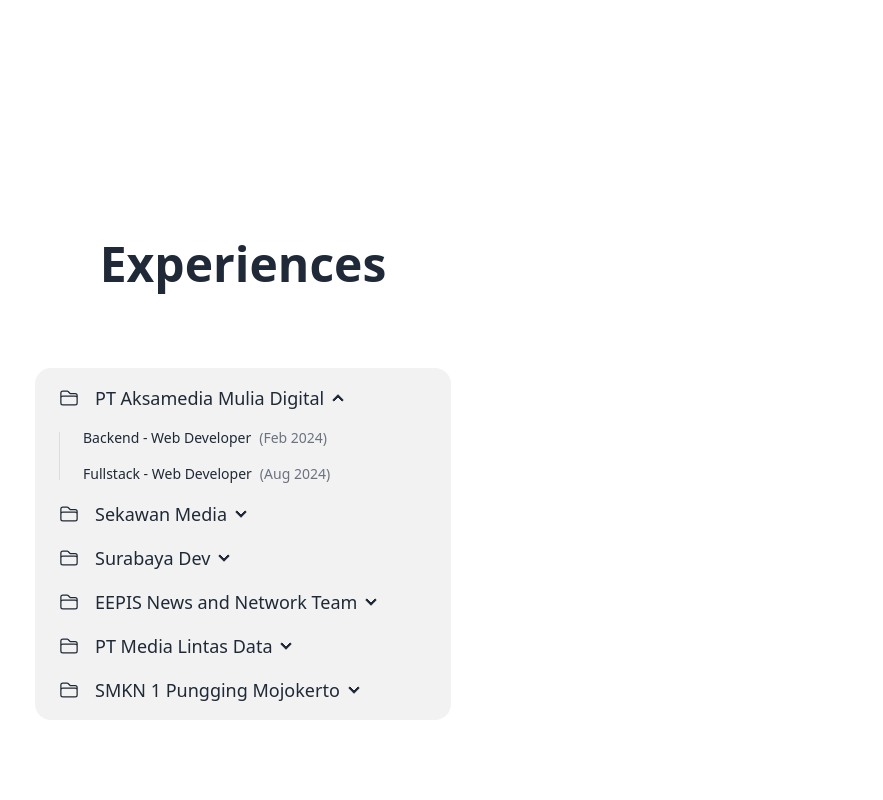
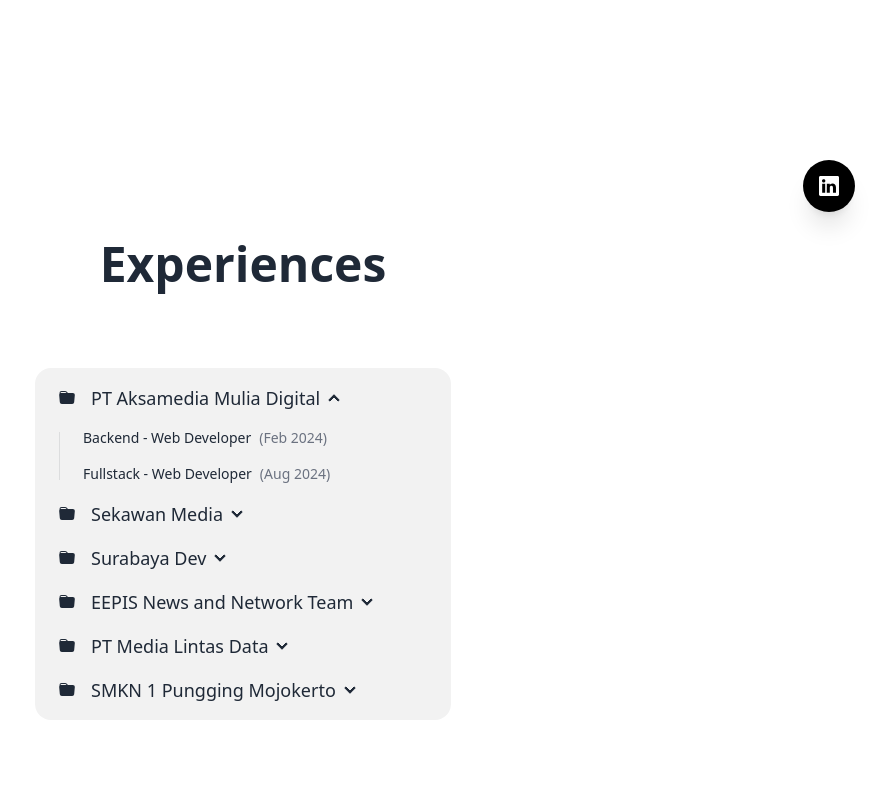
Before and after one commit to ktyudha/cv-ktyudha, a React (Vite) app: page / in a window 1280 px wide. Shown: the part 560-1360 px from the top of the page, without its empty margins (397-1280 px from the left). Built offline with nearby package versions, Linux system fonts and the light colour scheme.

Commit message:
update floating button

```diff
--- /dev/null
+++ b/src/layouts/LandingLayout/LandingBottombar/bottombar.constant.ts
@@ -0,0 +1,19 @@
+const navbarMenus = [
+  {
+    name: "Experience",
+    isDropdown: false,
+    url: "/faq",
+  },
+  {
+    name: "Home",
+    isDropdown: false,
+    url: "/",
+  },
+  {
+    name: "Portofolio",
+    isDropdown: false,
+    url: "/regulasi",
+  },
+];
+
+export default navbarMenus;
--- /dev/null
+++ b/src/layouts/LandingLayout/LandingBottombar/index.tsx
@@ -0,0 +1,65 @@
+import { FunctionComponent } from "react";
+// import { useNavigate } from "react-router-dom";
+// import { NavLink } from "react-router-dom";
+
+const LandingBottombar: FunctionComponent = () => {
+  // const navigate = useNavigate();
+
+  return (
+    <div className="btm-nav md:hidden">
+      <button className="active">
+        <svg
+          xmlns="http://www.w3.org/2000/svg"
+          className="h-5 w-5"
+          fill="none"
+          viewBox="0 0 24 24"
+          stroke="currentColor"
+        >
+          <path
+            strokeLinecap="round"
+            strokeLinejoin="round"
+            strokeWidth="2"
+            d="M3 12l2-2m0 0l7-7 7 7M5 10v10a1 1 0 001 1h3m10-11l2 2m-2-2v10a1 1 0 01-1 1h-3m-6 0a1 1 0 001-1v-4a1 1 0 011-1h2a1 1 0 011 1v4a1 1 0 001 1m-6 0h6"
+          />
+        </svg>
+        <span className="btm-nav-label">Home</span>
+      </button>
+      <button>
+        <svg
+          xmlns="http://www.w3.org/2000/svg"
+          className="h-5 w-5"
+          fill="none"
+          viewBox="0 0 24 24"
+          stroke="currentColor"
+        >
+          <path
+            strokeLinecap="round"
+            strokeLinejoin="round"
+            strokeWidth="2"
+            d="M13 16h-1v-4h-1m1-4h.01M21 12a9 9 0 11-18 0 9 9 0 0118 0z"
+          />
+        </svg>
+        <span className="btm-nav-label">Warnings</span>
+      </button>
+      <button>
+        <svg
+          xmlns="http://www.w3.org/2000/svg"
+          className="h-5 w-5"
+          fill="none"
+          viewBox="0 0 24 24"
+          stroke="currentColor"
+        >
+          <path
+            strokeLinecap="round"
+            strokeLinejoin="round"
+            strokeWidth="2"
+            d="M9 19v-6a2 2 0 00-2-2H5a2 2 0 00-2 2v6a2 2 0 002 2h2a2 2 0 002-2zm0 0V9a2 2 0 012-2h2a2 2 0 012 2v10m-6 0a2 2 0 002 2h2a2 2 0 002-2m0 0V5a2 2 0 012-2h2a2 2 0 012 2v14a2 2 0 01-2 2h-2a2 2 0 01-2-2z"
+          />
+        </svg>
+        <span className="btm-nav-label">Statics</span>
+      </button>
+    </div>
+  );
+};
+
+export default LandingBottombar;
--- a/src/layouts/LandingLayout/LandingNavbar/ToggleThemeNavbar.tsx
+++ b/src/layouts/LandingLayout/LandingNavbar/ToggleThemeNavbar.tsx
@@ -7,7 +7,7 @@
 
       {/* sun icon */}
       <svg
-        className="swap-off h-7 w-7 fill-current"
+        className="swap-on h-7 w-7 fill-current"
         xmlns="http://www.w3.org/2000/svg"
         viewBox="0 0 24 24"
       >
@@ -16,7 +16,7 @@
 
       {/* moon icon */}
       <svg
-        className="swap-on h-7 w-7 fill-current"
+        className="swap-off h-7 w-7 fill-current"
         xmlns="http://www.w3.org/2000/svg"
         viewBox="0 0 24 24"
       >
--- a/src/layouts/LandingLayout/LandingNavbar/index.tsx
+++ b/src/layouts/LandingLayout/LandingNavbar/index.tsx
@@ -65,7 +65,7 @@
     //     </div>
     //   </nav>
     // </header>
-    <div className="navbar dark:bg-base-100 fixed top-0 left-0 right-0 z-50  bg-slate-800 dark:bg-opacity-30 bg-opacity-30 dark:backdrop-blur">
+    <div className="navbar dark:bg-base-100 fixed top-0 left-0 right-0 z-50  bg-slate-800 dark:bg-opacity-60 bg-opacity-30 dark:backdrop-blur">
       <div className="container flex flex-row justify-between items-center mx-auto md:px-20 px-5">
         <div className="flex-1">
           <a className="text-xl font-bold">Kurniawan Try Yudha</a>
--- a/src/layouts/LandingLayout/index.tsx
+++ b/src/layouts/LandingLayout/index.tsx
@@ -42,24 +42,6 @@
 
       {/* <LandingNavbarMobile /> */}
 
-      {/* <div className="search-popup">
-          <div className="search-popup__overlay search-toggler"></div>
-          <div className="search-popup__content">
-            <form
-              role="search"
-              method="get"
-              className="search-popup__form"
-              action="#"
-            >
-              <input type="text" id="search" placeholder="Search Here..." />
-              <button type="submit" className="eduact-btn">
-                <span className="eduact-btn__curve"></span>
-                <i className="icon-Search"></i>
-              </button>
-            </form>
-          </div>
-        </div> */}
-
       {/* <div className="scroll-top">
         <svg
           className="scroll-top__circle"
@@ -70,7 +52,28 @@
           <path d="M50,1 a49,49 0 0,1 0,98 a49,49 0 0,1 0,-98" />
         </svg>
       </div> */}
+
       {/* </div> */}
+
+      <div className="group fixed bottom-5 right-5 p-2  flex items-end justify-end w-24 h-24 ">
+        {/* main */}
+        <a
+          href="https://www.linkedin.com/in/ktyudha"
+          target="_blank"
+          className="text-white shadow-xl flex items-center justify-center p-4 rounded-full bg-black z-50 absolute"
+        >
+          <svg
+            xmlns="http://www.w3.org/2000/svg"
+            width="16"
+            height="16"
+            fill="currentColor"
+            className="bi bi-linkedin w-5 h-5 duration-[0.6s]"
+            viewBox="0 0 16 16"
+          >
+            <path d="M0 1.146C0 .513.526 0 1.175 0h13.65C15.474 0 16 .513 16 1.146v13.708c0 .633-.526 1.146-1.175 1.146H1.175C.526 16 0 15.487 0 14.854zm4.943 12.248V6.169H2.542v7.225zm-1.2-8.212c.837 0 1.358-.554 1.358-1.248-.015-.709-.52-1.248-1.342-1.248S2.4 3.226 2.4 3.934c0 .694.521 1.248 1.327 1.248zm4.908 8.212V9.359c0-.216.016-.432.08-.586.173-.431.568-.878 1.232-.878.869 0 1.216.662 1.216 1.634v3.865h2.401V9.25c0-2.22-1.184-3.252-2.764-3.252-1.274 0-1.845.7-2.165 1.193v.025h-.016l.016-.025V6.169h-2.4c.03.678 0 7.225 0 7.225z" />
+          </svg>
+        </a>
+      </div>
     </HelmetProvider>
   );
 };
--- a/src/modules/landing/sections/ExperienceSection.tsx
+++ b/src/modules/landing/sections/ExperienceSection.tsx
@@ -3,7 +3,7 @@
 
 const ExperienceSection: FunctionComponent = () => (
   <>
-    <section className="max-w-md mx-auto min-h-screen mb-24" id="portfolio">
+    <section className="max-w-md mx-auto min-h-screen mb-24" id="experience">
       <div className="mx-auto mb-20 text-center">
         <h1 className="text-5xl font-bold">Experiences</h1>
       </div>
@@ -15,17 +15,13 @@
                 <summary className="flex items-center space-x-2">
                   <svg
                     xmlns="http://www.w3.org/2000/svg"
-                    fill="none"
-                    viewBox="0 0 24 24"
-                    strokeWidth="1.5"
-                    stroke="currentColor"
-                    className="h-5 w-5"
+                    width="16"
+                    height="16"
+                    fill="currentColor"
+                    className="bi bi-folder-fill"
+                    viewBox="0 0 16 16"
                   >
-                    <path
-                      strokeLinecap="round"
-                      strokeLinejoin="round"
-                      d="M2.25 12.75V12A2.25 2.25 0 014.5 9.75h15A2.25 2.25 0 0121.75 12v.75m-8.69-6.44l-2.12-2.12a1.5 1.5 0 00-1.061-.44H4.5A2.25 2.25 0 002.25 6v12a2.25 2.25 0 002.25 2.25h15A2.25 2.25 0 0021.75 18V9a2.25 2.25 0 00-2.25-2.25h-5.379a1.5 1.5 0 01-1.06-.44z"
-                    />
+                    <path d="M9.828 3h3.982a2 2 0 0 1 1.992 2.181l-.637 7A2 2 0 0 1 13.174 14H2.825a2 2 0 0 1-1.991-1.819l-.637-7a2 2 0 0 1 .342-1.31L.5 3a2 2 0 0 1 2-2h3.672a2 2 0 0 1 1.414.586l.828.828A2 2 0 0 0 9.828 3m-8.322.12q.322-.119.684-.12h5.396l-.707-.707A1 1 0 0 0 6.172 2H2.5a1 1 0 0 0-1 .981z" />
                   </svg>
                   <h1 className="text-lg">{experience.company}</h1>
                   {/* <span className="text-sm text-gray-500">
```
Lines whose indentation alone changed are shown as unchanged.
